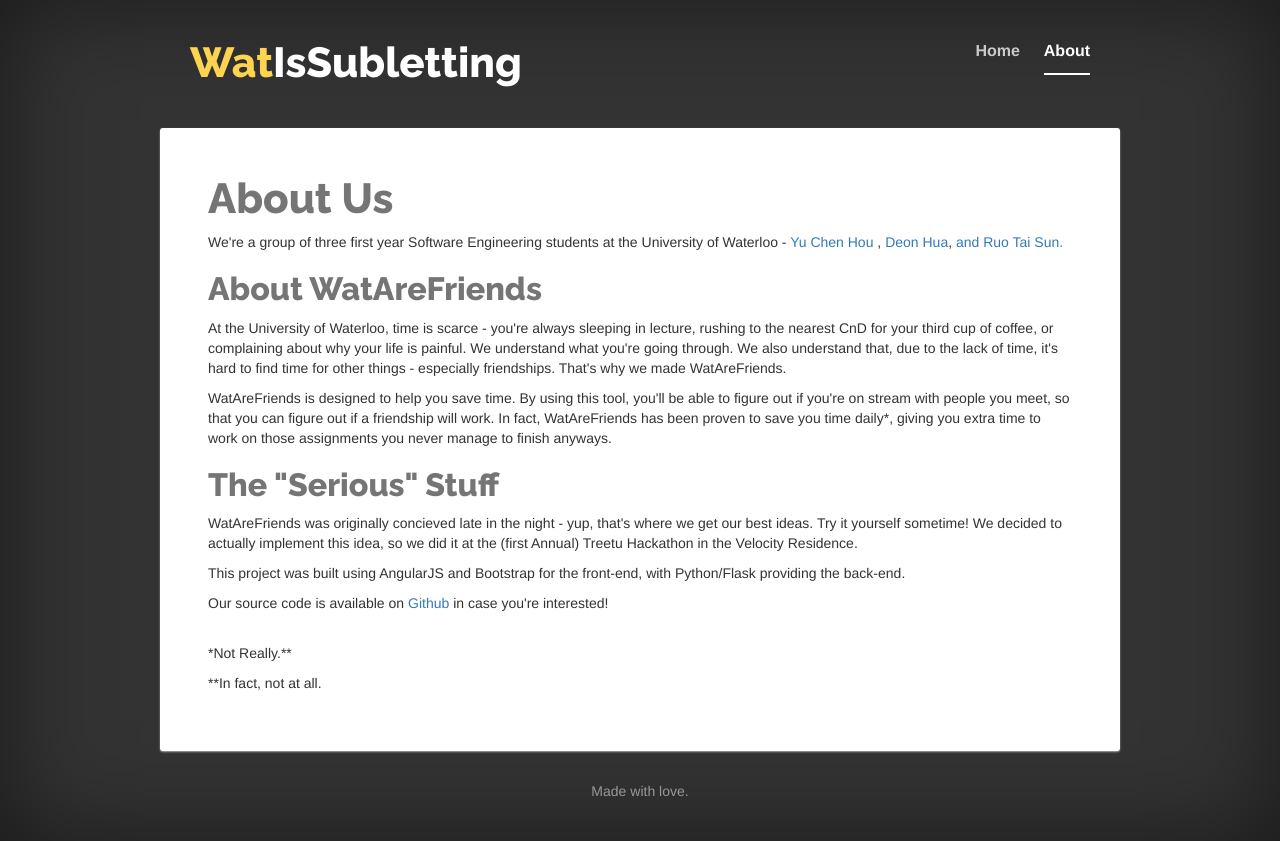
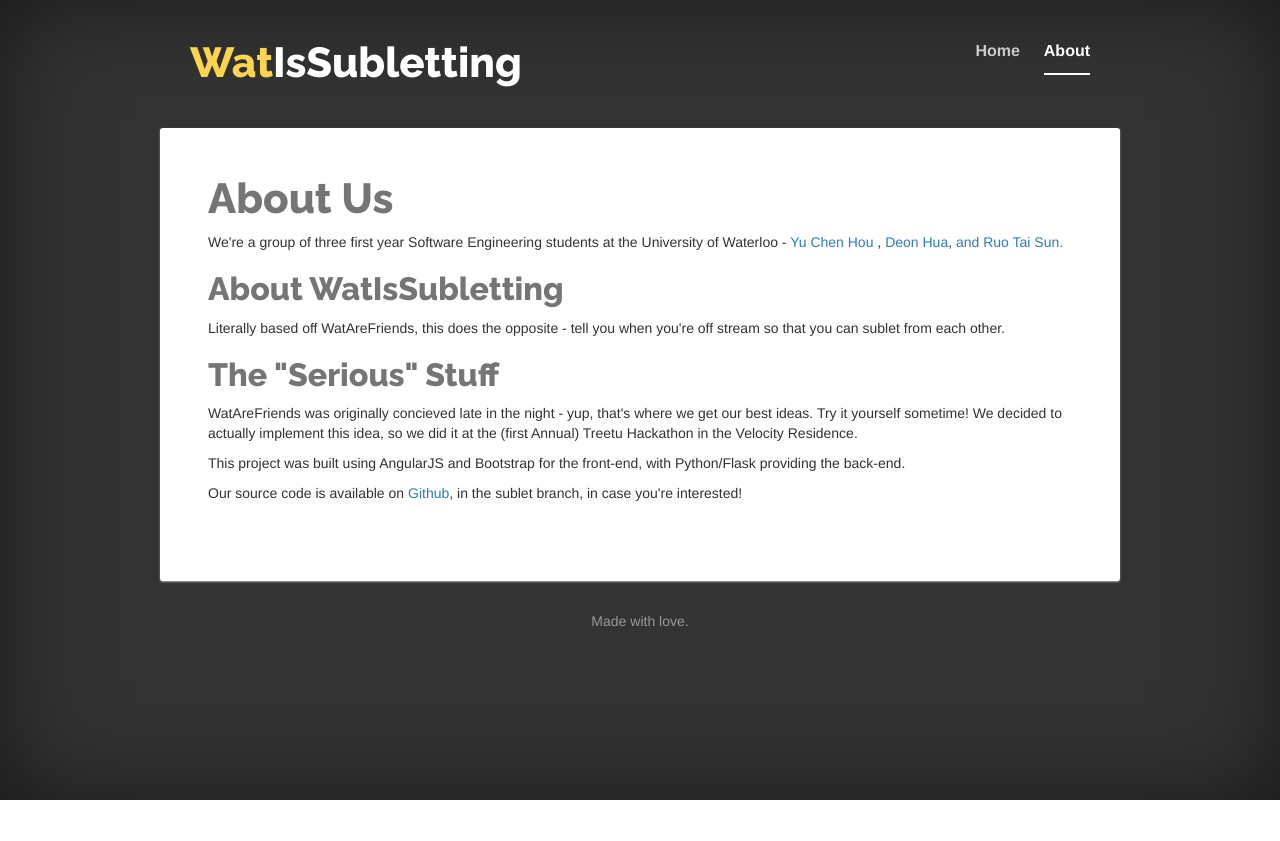
Before and after one commit to yucombinator/coop-friendship, a Flask app: page /about.html in a window 1280 px wide. After the commit the page ends 800 px from the top, so only its background shows below. Run offline with Flask 2, Linux system fonts and the light colour scheme; some libraries are stand-ins or nearby versions.

Commit message:
Changed About.

```diff
--- a/templates/about.html
+++ b/templates/about.html
@@ -41,17 +41,14 @@
         <h1>About Us</h1>
         <p>We're a group of three first year Software Engineering students at the University of Waterloo - <a href ="https://github.com/icechen1">Yu Chen Hou</a>
             , <a href = "https://github.com/DeonHua">Deon Hua</a>, <a href = "https://github.com/rtsun95">and Ruo Tai Sun.</a></p>
-        <h2>About WatAreFriends</h2>
-        <p>At the University of Waterloo, time is scarce - you're always sleeping in lecture, rushing to the nearest CnD for your third cup of coffee,         or complaining about why your life is painful. We understand what you're going through. We also understand that, due to the lack of                   time, it's hard to find time for other things - especially friendships. That's why we made WatAreFriends.</p>
-        <p>WatAreFriends is designed to help you save time. By using this tool, you'll be able to figure out if you're on stream with people you meet,         so that you can figure out if a friendship will work. In fact, WatAreFriends has been proven to save you time daily*, giving you extra time           to work on those assignments you never manage to finish anyways.</p>
-
+        <h2>About WatIsSubletting</h2>
+        <p>Literally based off WatAreFriends, this does the opposite - tell you when you're off stream so that you can sublet from each other.</p>
         <h2>The "Serious" Stuff</h2>
         <p>WatAreFriends was originally concieved late in the night - yup, that's where we get our best ideas. Try it yourself sometime! We decided to            actually implement this idea, so we did it at the (first Annual) Treetu Hackathon in the Velocity Residence.</p>
         <p>This project was built using AngularJS and Bootstrap for the front-end, with Python/Flask providing the back-end.</p>
-        <p>Our source code is available on <a href = "https://github.com/icechen1/coop-friendship">Github</a> in case you're interested!</p>
+        <p>Our source code is available on <a href = "https://github.com/icechen1/coop-friendship">Github</a>, in the sublet branch, in case you're interested!</p>
         <br>
-        <p>*Not Really.**</p>
-        <p>**In fact, not at all.</p>
+
       </div>
 
       <div class="inner">
--- a/templates/index.html
+++ b/templates/index.html
@@ -108,7 +108,7 @@
           <!-- Submit -->
           <div class="row submit_row">
             <div class="col-md-12">
-              <button type="button" class="btn btn-primary submit" ng-click="processForm()">Can we be friends?</button>
+              <button type="button" class="btn btn-primary submit" ng-click="processForm()">Can we sublet?</button>
             </div>
           </div>
         </div>
```
